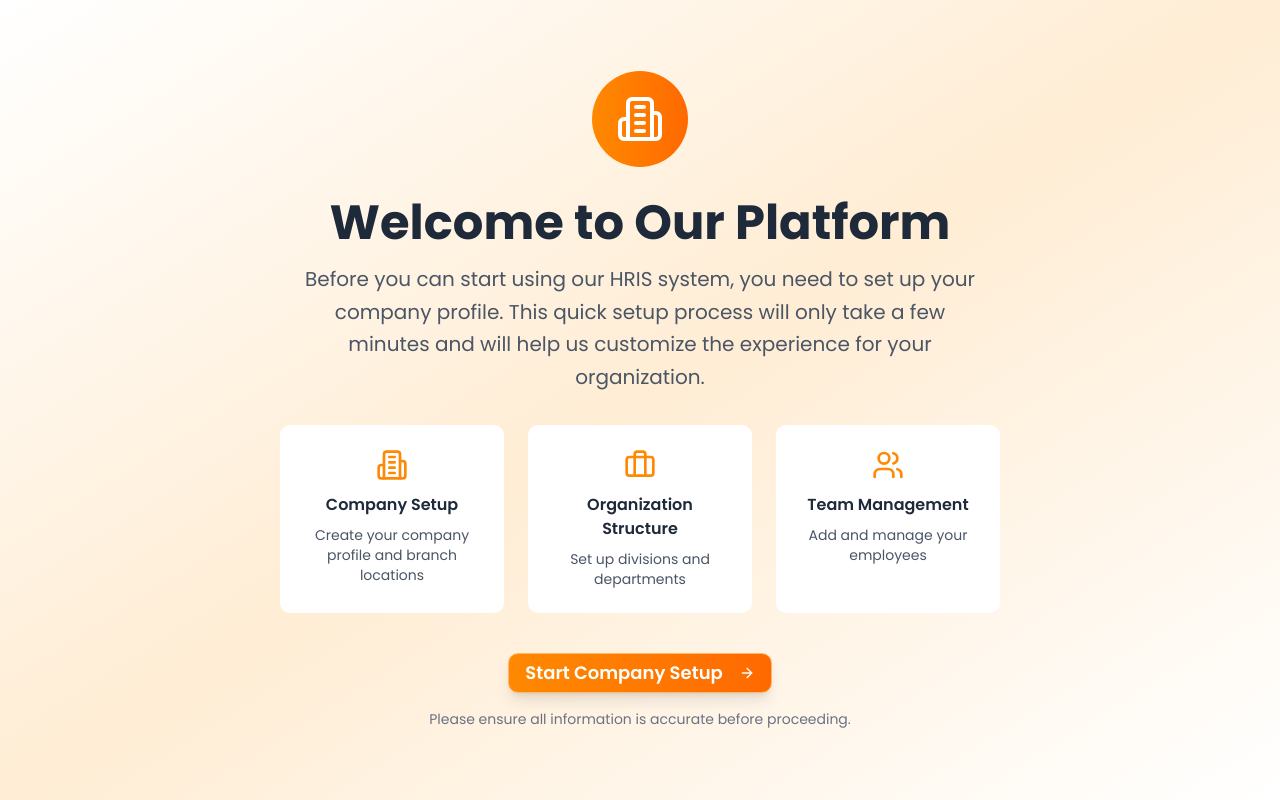
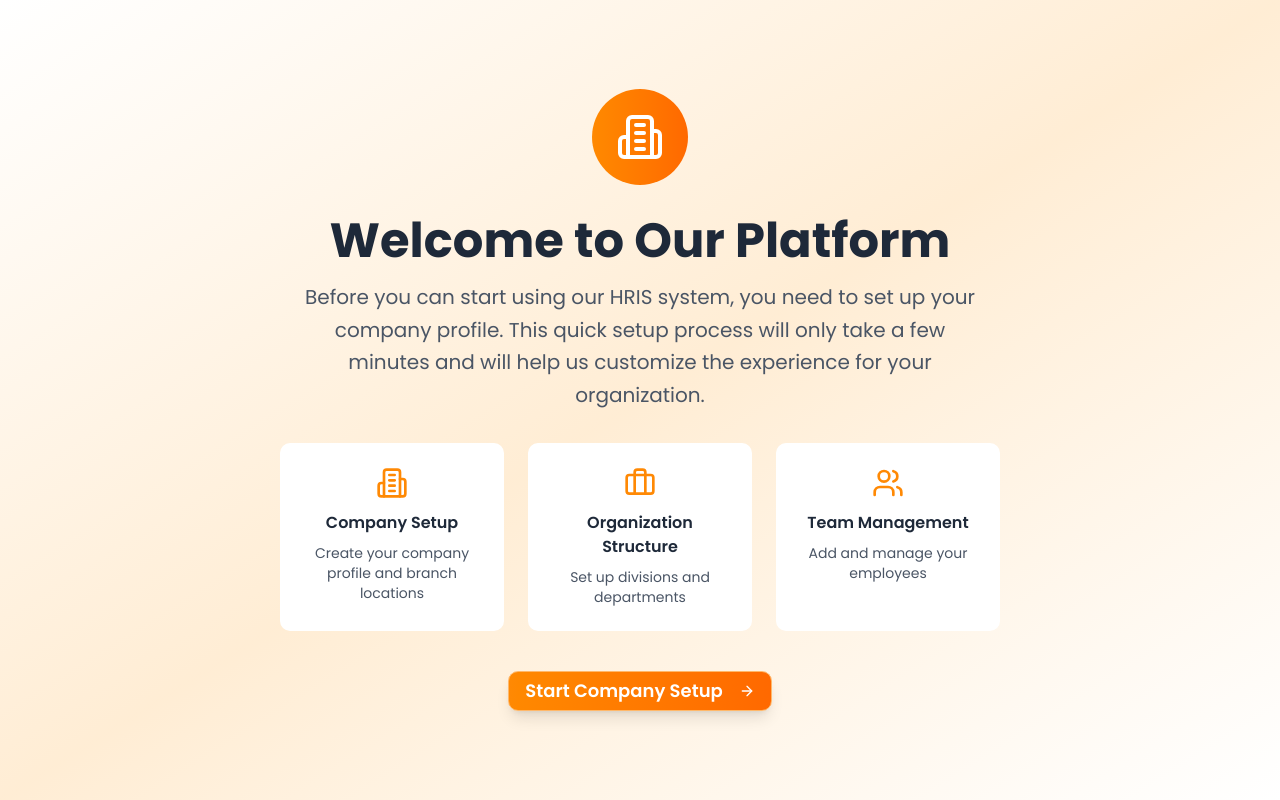
Before and after one commit to PrionX-svg/karyago_frontend, a Next.js app: page /en/onboarding in a window 1280 px wide. Built offline with nearby package versions, Linux system fonts and the light colour scheme; no server answers.

Commit message:
[FE] Onboarding Page #6

```diff
--- a/src/app/[locale]/onboarding/page.tsx
+++ b/src/app/[locale]/onboarding/page.tsx
@@ -12,10 +12,9 @@ import { useRouter } from "next/navigation"
 
 export default function OnboardingPage() {
     const [showWelcome, setShowWelcome] = useState(true)
-    const [currentStep, setCurrentStep] = useState(() => {
-        const savedStep = localStorage.getItem("onboardingStep")
-        return savedStep ? parseInt(savedStep) : 1
-    })
+    const [currentStep, setCurrentStep] = useState(1)
+
+
     const router = useRouter()
 
     const { isFetchingGetMe } = user.useGetUMe()
@@ -42,9 +41,21 @@ export default function OnboardingPage() {
     }
 
     useEffect(() => {
-        localStorage.setItem("onboardingStep", String(currentStep))
-        if (currentStep > 1){
-            setShowWelcome(false)
+        if (typeof window !== "undefined") {
+            const savedStep = localStorage.getItem("onboardingStep")
+            if (savedStep) {
+                setCurrentStep(parseInt(savedStep))
+                setShowWelcome(parseInt(savedStep) === 1)
+            }
+        }
+    }, [])
+
+    useEffect(() => {
+        if (typeof window !== "undefined") {
+            localStorage.setItem("onboardingStep", String(currentStep))
+            if (currentStep > 1) {
+                setShowWelcome(false)
+            }
         }
     }, [currentStep])
 
--- a/src/components/onboarding/steps/welcome-screen.tsx
+++ b/src/components/onboarding/steps/welcome-screen.tsx
@@ -83,6 +83,13 @@ export function WelcomeScreen({ onStart }: WelcomeScreenProps) {
                     animate={{ opacity: showContent ? 1 : 0 }}
                     transition={{ duration: 0.6, delay: 1.2 }}
                     className="space-y-4"
+                ></motion.div>
+
+                <motion.div
+                    initial={{ opacity: 0 }}
+                    animate={{ opacity: showContent ? 1 : 0 }}
+                    transition={{ duration: 0.6, delay: 1.2 }}
+                    className="space-y-4"
                 >
                     <Button
                         onClick={onStart}
@@ -92,7 +99,6 @@ export function WelcomeScreen({ onStart }: WelcomeScreenProps) {
                         Start Company Setup
                         <ArrowRight className="w-5 h-5 ml-2" />
                     </Button>
-                    <p className="text-sm text-gray-500">Please ensure all information is accurate before proceeding.</p>
                 </motion.div>
             </motion.div>
         </div>
```
